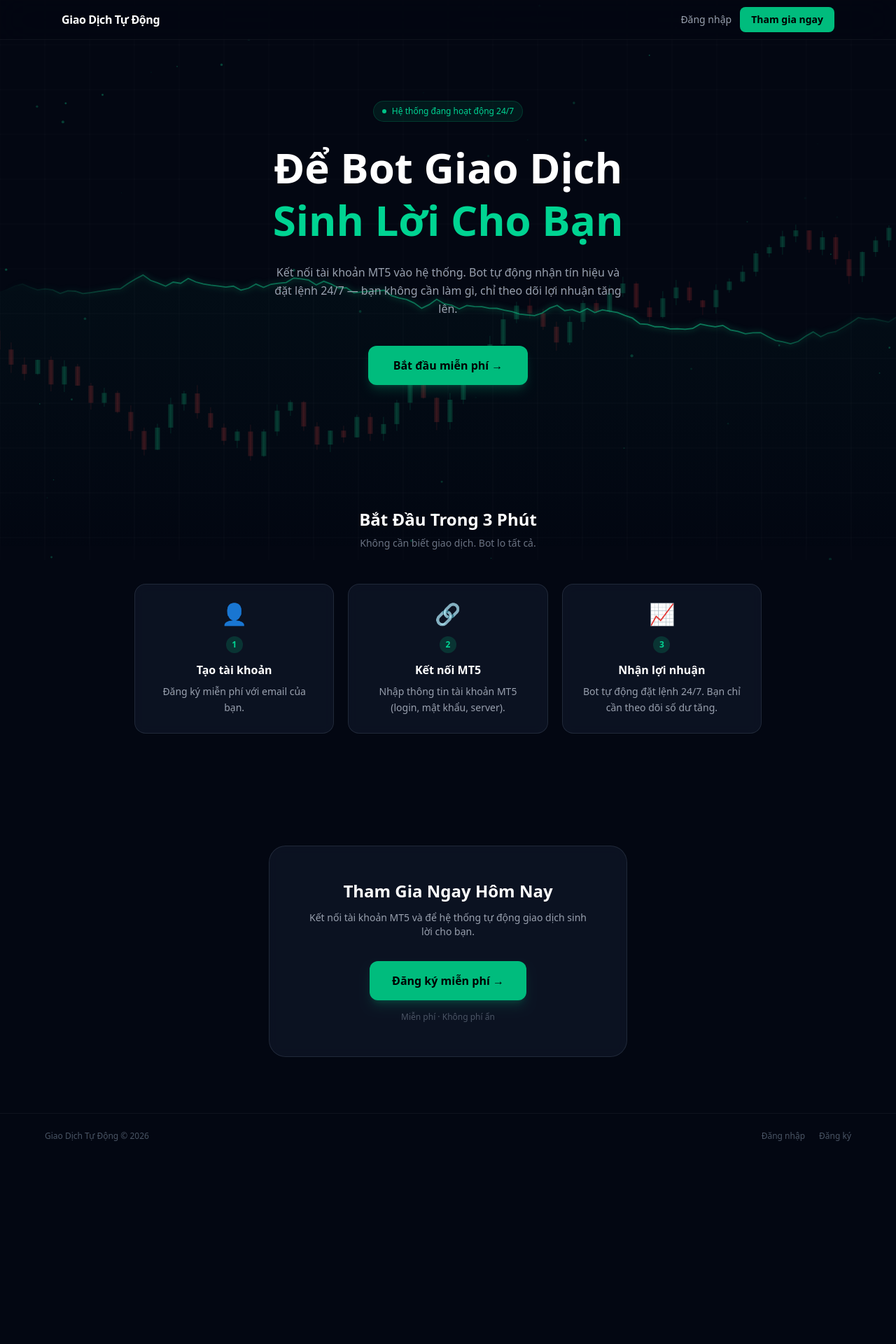
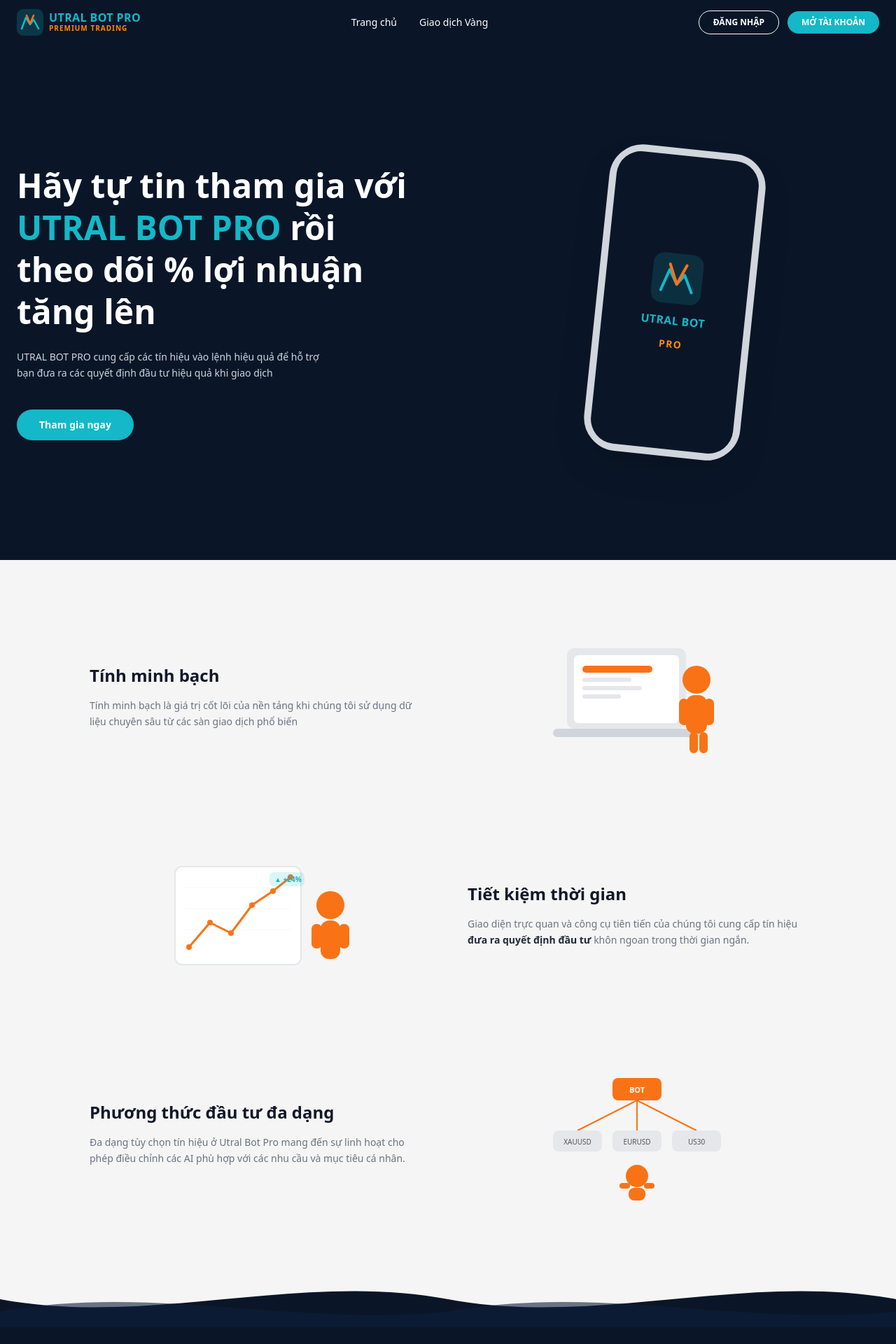
Before and after one commit to trongkhoile/web_quan_ly, a Next.js app: page / in a window 1280 px wide. Shown: the top 1920 px of the page at 70% size. Before the commit the page ends 1655 px from the top, so only its background shows below. Built offline with nearby package versions, Linux system fonts and the light colour scheme.

Commit message:
Redesign landing page to UTRAL BOT PRO style matching FXTRADINGVIP layout

```diff
--- a/app/layout.tsx
+++ b/app/layout.tsx
@@ -2,8 +2,8 @@ import type { Metadata } from "next";
 import "./globals.css";
 
 export const metadata: Metadata = {
-  title: "Giao Dịch Tự Động",
-  description: "Kết nối tài khoản MT5 và để bot giao dịch sinh lời tự động 24/7",
+  title: "UTRAL BOT PRO - Premium Trading",
+  description: "UTRAL BOT PRO cung cấp các tín hiệu vào lệnh hiệu quả để hỗ trợ bạn đưa ra các quyết định đầu tư hiệu quả khi giao dịch",
 };
 
 export default function RootLayout({
--- a/app/page.tsx
+++ b/app/page.tsx
@@ -1,101 +1,256 @@
 "use client";
 
 import Link from "next/link";
-import FinanceBg from "@/app/components/FinanceBg";
 
 export default function LandingPage() {
   return (
-    <>
-      <FinanceBg />
+    <div className="min-h-screen font-sans">
+      {/* Navbar */}
+      <nav className="fixed top-0 inset-x-0 z-50 bg-[#0a1628]">
+        <div className="mx-auto max-w-7xl px-6 h-16 flex items-center justify-between">
+          <div className="flex items-center gap-2">
+            <svg width="38" height="38" viewBox="0 0 38 38" fill="none">
+              <rect width="38" height="38" rx="9" fill="#14b8c8" fillOpacity="0.2" />
+              <path d="M7 28 L13 12 L19 22 L24 15 L31 28" stroke="#14b8c8" strokeWidth="2.5" strokeLinecap="round" strokeLinejoin="round" />
+              <path d="M14 9 L19 21 L24 9" stroke="#f97316" strokeWidth="2.5" strokeLinecap="round" strokeLinejoin="round" />
+            </svg>
+            <div>
+              <div className="text-[#14b8c8] font-black text-base leading-none tracking-wide">UTRAL BOT PRO</div>
+              <div className="text-orange-400 text-[10px] font-semibold tracking-widest">PREMIUM TRADING</div>
+            </div>
+          </div>
 
-      <div className="relative z-10 min-h-screen text-white">
-        {/* Navbar */}
-        <nav className="fixed top-0 inset-x-0 z-50 border-b border-white/5 bg-gray-950/70 backdrop-blur-xl">
-          <div className="mx-auto max-w-6xl px-6 h-14 flex items-center justify-between">
-            <span className="font-bold tracking-tight">Giao Dịch Tự Động</span>
+          <div className="hidden md:flex items-center gap-8">
+            <Link href="/" className="text-white text-sm hover:text-[#14b8c8] transition">Trang chủ</Link>
+            <Link href="/dashboard" className="text-white text-sm hover:text-[#14b8c8] transition">Giao dịch Vàng</Link>
+          </div>
+
           <div className="flex items-center gap-3">
-              <Link href="/login" className="text-sm text-gray-400 hover:text-white transition">Đăng nhập</Link>
-              <Link href="/login" className="bg-emerald-500 hover:bg-emerald-400 text-black font-bold text-sm px-4 py-2 rounded-lg transition">
-                Tham gia ngay
+            <Link
+              href="/login"
+              className="border border-white text-white text-xs font-bold px-5 py-2 rounded-full hover:bg-white hover:text-[#0a1628] transition"
+            >
+              ĐĂNG NHẬP
+            </Link>
+            <Link
+              href="/login"
+              className="bg-[#14b8c8] text-white text-xs font-bold px-5 py-2 rounded-full hover:bg-[#0ea0ae] transition"
+            >
+              MỞ TÀI KHOẢN
             </Link>
           </div>
         </div>
       </nav>
 
       {/* Hero */}
-        <section className="pt-36 pb-24 px-6">
-          <div className="mx-auto max-w-2xl text-center">
-            <div className="inline-flex items-center gap-2 bg-emerald-500/10 border border-emerald-500/20 rounded-full px-3 py-1.5 text-xs text-emerald-400 mb-7">
-              <span className="w-1.5 h-1.5 rounded-full bg-emerald-400 animate-pulse" />
-              Hệ thống đang hoạt động 24/7
+      <section className="bg-[#0a1628] pt-16 min-h-screen flex items-center">
+        <div className="mx-auto max-w-7xl px-6 py-24 flex flex-col md:flex-row items-center gap-16 w-full">
+          {/* Left */}
+          <div className="flex-1">
+            <h1 className="text-4xl md:text-5xl font-black text-white leading-tight mb-6">
+              Hãy tự tin tham gia với
+              <br />
+              <span className="text-[#14b8c8]">UTRAL BOT PRO</span> rồi
+              <br />
+              theo dõi % lợi nhuận
+              <br />
+              tăng lên
+            </h1>
+            <p className="text-gray-300 text-sm leading-relaxed mb-10 max-w-md">
+              UTRAL BOT PRO cung cấp các tín hiệu vào lệnh hiệu quả để hỗ trợ bạn đưa ra các quyết định đầu tư hiệu quả khi giao dịch
+            </p>
+            <Link
+              href="/login"
+              className="inline-block bg-[#14b8c8] text-white font-bold px-8 py-3 rounded-full hover:bg-[#0ea0ae] transition text-sm"
+            >
+              Tham gia ngay
+            </Link>
           </div>
 
-            <h1 className="text-5xl sm:text-6xl font-black leading-tight mb-6">
-              Để Bot Giao Dịch<br />
-              <span className="text-emerald-400">Sinh Lời Cho Bạn</span>
-            </h1>
-
-            <p className="text-gray-400 text-base leading-relaxed mb-10 max-w-lg mx-auto">
-              Kết nối tài khoản MT5 vào hệ thống. Bot tự động nhận tín hiệu và đặt lệnh 24/7 — bạn không cần làm gì, chỉ theo dõi lợi nhuận tăng lên.
-            </p>
-
-            <Link href="/login" className="inline-flex items-center justify-center bg-emerald-500 hover:bg-emerald-400 text-black font-bold px-9 py-4 rounded-xl transition text-base shadow-lg shadow-emerald-500/20">
-              Bắt đầu miễn phí →
-            </Link>
+          {/* Right - Phone mockup */}
+          <div className="flex-1 flex justify-center">
+            <div className="relative">
+              {/* Glow */}
+              <div className="absolute inset-0 bg-[#14b8c8]/20 rounded-full blur-3xl scale-150 -z-10" />
+              {/* Phone */}
+              <div className="w-56 h-[440px] bg-gray-200 rounded-[3rem] border-[10px] border-gray-300 shadow-2xl flex items-center justify-center rotate-6">
+                <div className="w-full h-full bg-[#0a1628] rounded-[2.2rem] flex flex-col items-center justify-center gap-3">
+                  <svg width="72" height="72" viewBox="0 0 72 72" fill="none">
+                    <rect width="72" height="72" rx="16" fill="#14b8c8" fillOpacity="0.15" />
+                    <path d="M14 54 L24 24 L36 44 L46 30 L58 54" stroke="#14b8c8" strokeWidth="4" strokeLinecap="round" strokeLinejoin="round" />
+                    <path d="M24 16 L36 44 L48 16" stroke="#f97316" strokeWidth="4" strokeLinecap="round" strokeLinejoin="round" />
+                  </svg>
+                  <div className="text-[#14b8c8] font-black text-base tracking-wide">UTRAL BOT</div>
+                  <div className="text-orange-400 font-bold text-sm tracking-widest">PRO</div>
                 </div>
-        </section>
-
-        {/* Steps */}
-        <section className="py-20 px-6">
-          <div className="mx-auto max-w-4xl">
-            <div className="text-center mb-12">
-              <h2 className="text-2xl font-black mb-2">Bắt Đầu Trong 3 Phút</h2>
-              <p className="text-gray-500 text-sm">Không cần biết giao dịch. Bot lo tất cả.</p>
               </div>
-            <div className="grid sm:grid-cols-3 gap-5">
-              {[
-                { step: "1", icon: "👤", title: "Tạo tài khoản",  desc: "Đăng ký miễn phí với email của bạn." },
-                { step: "2", icon: "🔗", title: "Kết nối MT5",    desc: "Nhập thông tin tài khoản MT5 (login, mật khẩu, server)." },
-                { step: "3", icon: "📈", title: "Nhận lợi nhuận", desc: "Bot tự động đặt lệnh 24/7. Bạn chỉ cần theo dõi số dư tăng." },
-              ].map((s) => (
-                <div key={s.step} className="bg-gray-900/70 backdrop-blur border border-gray-700/50 rounded-2xl p-6 text-center">
-                  <div className="text-3xl mb-3">{s.icon}</div>
-                  <div className="inline-flex w-6 h-6 rounded-full bg-emerald-500/20 items-center justify-center mb-3">
-                    <span className="text-emerald-400 text-xs font-bold">{s.step}</span>
             </div>
-                  <h3 className="font-bold mb-2">{s.title}</h3>
-                  <p className="text-gray-400 text-sm leading-relaxed">{s.desc}</p>
-                </div>
-              ))}
           </div>
         </div>
       </section>
 
-        {/* CTA */}
-        <section className="py-20 px-6">
-          <div className="mx-auto max-w-lg text-center bg-gray-900/70 backdrop-blur border border-gray-700/50 rounded-3xl p-12">
-            <h2 className="text-2xl font-black mb-3">Tham Gia Ngay Hôm Nay</h2>
-            <p className="text-gray-400 text-sm mb-8">
-              Kết nối tài khoản MT5 và để hệ thống tự động giao dịch sinh lời cho bạn.
+      {/* Features */}
+      <section className="bg-[#f5f5f5] py-24 px-6">
+        <div className="mx-auto max-w-5xl space-y-28">
+
+          {/* Feature 1 */}
+          <div className="flex flex-col md:flex-row items-center gap-14">
+            <div className="flex-1 order-1">
+              <h2 className="text-2xl font-black text-gray-900 mb-4">Tính minh bạch</h2>
+              <p className="text-gray-500 text-sm leading-relaxed">
+                Tính minh bạch là giá trị cốt lõi của nền tảng khi chúng tôi sử dụng dữ liệu chuyên sâu từ các sàn giao dịch phổ biến
               </p>
-            <Link href="/login" className="inline-flex items-center gap-2 bg-emerald-500 hover:bg-emerald-400 text-black font-bold px-8 py-4 rounded-xl transition text-base shadow-lg shadow-emerald-500/20">
-              Đăng ký miễn phí →
-            </Link>
-            <p className="text-xs text-gray-600 mt-4">Miễn phí · Không phí ẩn</p>
+            </div>
+            <div className="flex-1 order-2 flex justify-center">
+              <svg width="280" height="200" viewBox="0 0 280 200" fill="none">
+                {/* Laptop body */}
+                <rect x="40" y="30" width="170" height="115" rx="10" fill="#e5e7eb" />
+                <rect x="50" y="40" width="150" height="97" rx="6" fill="white" />
+                {/* Screen content */}
+                <rect x="62" y="55" width="100" height="10" rx="5" fill="#f97316" />
+                <rect x="62" y="72" width="70" height="6" rx="3" fill="#e5e7eb" />
+                <rect x="62" y="84" width="85" height="6" rx="3" fill="#e5e7eb" />
+                <rect x="62" y="96" width="55" height="6" rx="3" fill="#e5e7eb" />
+                {/* Laptop base */}
+                <rect x="20" y="145" width="210" height="12" rx="6" fill="#d1d5db" />
+                {/* Person */}
+                <circle cx="225" cy="75" r="20" fill="#f97316" />
+                <rect x="210" y="97" width="30" height="55" rx="12" fill="#f97316" />
+                <rect x="200" y="102" width="14" height="38" rx="7" fill="#f97316" />
+                <rect x="236" y="102" width="14" height="38" rx="7" fill="#f97316" />
+                <rect x="215" y="150" width="12" height="30" rx="6" fill="#f97316" />
+                <rect x="229" y="150" width="12" height="30" rx="6" fill="#f97316" />
+              </svg>
+            </div>
+          </div>
+
+          {/* Feature 2 */}
+          <div className="flex flex-col md:flex-row-reverse items-center gap-14">
+            <div className="flex-1">
+              <h2 className="text-2xl font-black text-gray-900 mb-4">Tiết kiệm thời gian</h2>
+              <p className="text-gray-500 text-sm leading-relaxed">
+                Giao diện trực quan và công cụ tiên tiến của chúng tôi cung cấp tín hiệu{" "}
+                <strong className="text-gray-800">đưa ra quyết định đầu tư</strong> khôn ngoan trong thời gian ngắn.
+              </p>
+            </div>
+            <div className="flex-1 flex justify-center">
+              <svg width="280" height="200" viewBox="0 0 280 200" fill="none">
+                {/* Chart box */}
+                <rect x="20" y="30" width="180" height="140" rx="10" fill="white" stroke="#e5e7eb" strokeWidth="2" />
+                {/* Grid lines */}
+                <line x1="35" y1="60" x2="185" y2="60" stroke="#f5f5f5" strokeWidth="1" />
+                <line x1="35" y1="90" x2="185" y2="90" stroke="#f5f5f5" strokeWidth="1" />
+                <line x1="35" y1="120" x2="185" y2="120" stroke="#f5f5f5" strokeWidth="1" />
+                {/* Chart line */}
+                <polyline points="40,145 70,110 100,125 130,85 160,65 185,45" stroke="#f97316" strokeWidth="3" fill="none" strokeLinecap="round" strokeLinejoin="round" />
+                {/* Dots */}
+                <circle cx="40" cy="145" r="4" fill="#f97316" />
+                <circle cx="70" cy="110" r="4" fill="#f97316" />
+                <circle cx="100" cy="125" r="4" fill="#f97316" />
+                <circle cx="130" cy="85" r="4" fill="#f97316" />
+                <circle cx="160" cy="65" r="4" fill="#f97316" />
+                <circle cx="185" cy="45" r="4" fill="#f97316" />
+                {/* Up arrow badge */}
+                <rect x="155" y="38" width="50" height="20" rx="6" fill="#14b8c8" fillOpacity="0.15" />
+                <text x="162" y="52" fill="#14b8c8" fontSize="10" fontWeight="bold">▲ +24%</text>
+                {/* Person */}
+                <circle cx="242" cy="85" r="20" fill="#f97316" />
+                <rect x="228" y="107" width="28" height="55" rx="12" fill="#f97316" />
+                <rect x="215" y="112" width="15" height="35" rx="7" fill="#f97316" />
+                <rect x="254" y="112" width="15" height="35" rx="7" fill="#f97316" />
+              </svg>
+            </div>
+          </div>
+
+          {/* Feature 3 */}
+          <div className="flex flex-col md:flex-row items-center gap-14">
+            <div className="flex-1">
+              <h2 className="text-2xl font-black text-gray-900 mb-4">Phương thức đầu tư đa dạng</h2>
+              <p className="text-gray-500 text-sm leading-relaxed">
+                Đa dạng tùy chọn tín hiệu ở Utral Bot Pro mang đến sự linh hoạt cho phép điều chỉnh các AI phù hợp với các nhu cầu và mục tiêu cá nhân.
+              </p>
+            </div>
+            <div className="flex-1 flex justify-center">
+              <svg width="280" height="200" viewBox="0 0 280 200" fill="none">
+                {/* Central node */}
+                <rect x="105" y="20" width="70" height="32" rx="8" fill="#f97316" />
+                <text x="140" y="41" textAnchor="middle" fill="white" fontSize="11" fontWeight="bold">BOT</text>
+                {/* Branches */}
+                <line x1="140" y1="52" x2="55" y2="95" stroke="#f97316" strokeWidth="2" />
+                <line x1="140" y1="52" x2="140" y2="95" stroke="#f97316" strokeWidth="2" />
+                <line x1="140" y1="52" x2="225" y2="95" stroke="#f97316" strokeWidth="2" />
+                {/* Child nodes */}
+                <rect x="20" y="95" width="70" height="30" rx="8" fill="#e5e7eb" />
+                <text x="55" y="115" textAnchor="middle" fill="#555" fontSize="10">XAUUSD</text>
+                <rect x="105" y="95" width="70" height="30" rx="8" fill="#e5e7eb" />
+                <text x="140" y="115" textAnchor="middle" fill="#555" fontSize="10">EURUSD</text>
+                <rect x="190" y="95" width="70" height="30" rx="8" fill="#e5e7eb" />
+                <text x="225" y="115" textAnchor="middle" fill="#555" fontSize="10">US30</text>
+                {/* Person sitting */}
+                <circle cx="140" cy="160" r="16" fill="#f97316" />
+                <rect x="128" y="177" width="24" height="18" rx="8" fill="#f97316" />
+                <rect x="115" y="170" width="15" height="8" rx="4" fill="#f97316" />
+                <rect x="150" y="170" width="15" height="8" rx="4" fill="#f97316" />
+              </svg>
+            </div>
+          </div>
+
         </div>
       </section>
 
       {/* Footer */}
-        <footer className="border-t border-white/5 py-6 px-6">
-          <div className="mx-auto max-w-6xl flex flex-col sm:flex-row items-center justify-between gap-3 text-xs text-gray-600">
-            <span>Giao Dịch Tự Động © 2026</span>
-            <div className="flex gap-5">
-              <Link href="/login" className="hover:text-gray-400 transition">Đăng nhập</Link>
-              <Link href="/login" className="hover:text-gray-400 transition">Đăng ký</Link>
+      <footer className="bg-[#0a1628] relative">
+        {/* Wave from features to footer */}
+        <div className="bg-[#f5f5f5]">
+          <svg viewBox="0 0 1440 90" fill="none" xmlns="http://www.w3.org/2000/svg" className="block w-full">
+            <path d="M0,45 C240,90 480,0 720,45 C960,90 1200,0 1440,45 L1440,90 L0,90 Z" fill="#0a1628" />
+            <path d="M0,65 C240,20 480,90 720,65 C960,20 1200,90 1440,65 L1440,90 L0,90 Z" fill="#0d1f3c" fillOpacity="0.6" />
+          </svg>
+        </div>
+
+        <div className="mx-auto max-w-7xl px-6 py-12">
+          <div className="flex flex-col md:flex-row justify-between gap-10">
+            {/* Brand */}
+            <div>
+              <div className="flex items-center gap-2 mb-1">
+                <svg width="32" height="32" viewBox="0 0 32 32" fill="none">
+                  <rect width="32" height="32" rx="7" fill="#14b8c8" fillOpacity="0.2" />
+                  <path d="M6 24 L11 10 L16 19 L20 13 L26 24" stroke="#14b8c8" strokeWidth="2.2" strokeLinecap="round" strokeLinejoin="round" />
+                </svg>
+                <span className="text-[#14b8c8] font-black text-base tracking-wide">UTRAL BOT PRO</span>
+              </div>
+              <div className="text-orange-400 text-[10px] font-bold tracking-widest mb-5 ml-10">PREMIUM TRADING</div>
+              <p className="text-gray-500 text-xs">© 2021-2026 Cộng Đồng UTRAL BOT PRO</p>
+              <p className="text-gray-500 text-xs mt-1">
+                Mọi quyền sở hữu được bảo vệ. Sản phẩm được phát hành{" "}
+                <span className="text-[#14b8c8]">10-08-2021</span>
+              </p>
+            </div>
+
+            {/* Contact */}
+            <div>
+              <h4 className="text-[#14b8c8] font-bold text-sm mb-4">
+                Liên hệ với chúng tôi để kích hoạt tài khoản
+              </h4>
+              <div className="flex items-center gap-2 bg-[#142040] rounded-lg px-4 py-3">
+                <span className="text-[#14b8c8] text-lg">💬</span>
+                <span className="text-white text-sm font-medium">Zalo: 0397583137</span>
+              </div>
+              <p className="text-gray-600 text-xs mt-3">Hỗ trợ 24/7 • Chuyên nghiệp • Uy tín</p>
+            </div>
+          </div>
+
+          {/* Bottom bar */}
+          <div className="border-t border-white/10 mt-10 pt-6 flex flex-col md:flex-row justify-between items-center gap-3">
+            <span className="text-gray-600 text-xs">Designed with ♥ by UTRAL BOT PRO Team</span>
+            <div className="flex gap-6">
+              <Link href="#" className="text-gray-500 text-xs hover:text-white transition">Điều khoản</Link>
+              <Link href="#" className="text-gray-500 text-xs hover:text-white transition">Chính sách</Link>
+              <Link href="#" className="text-gray-500 text-xs hover:text-white transition">Hỗ trợ</Link>
+            </div>
           </div>
         </div>
       </footer>
     </div>
-    </>
   );
 }
```
Lines whose indentation alone changed are shown as unchanged.
